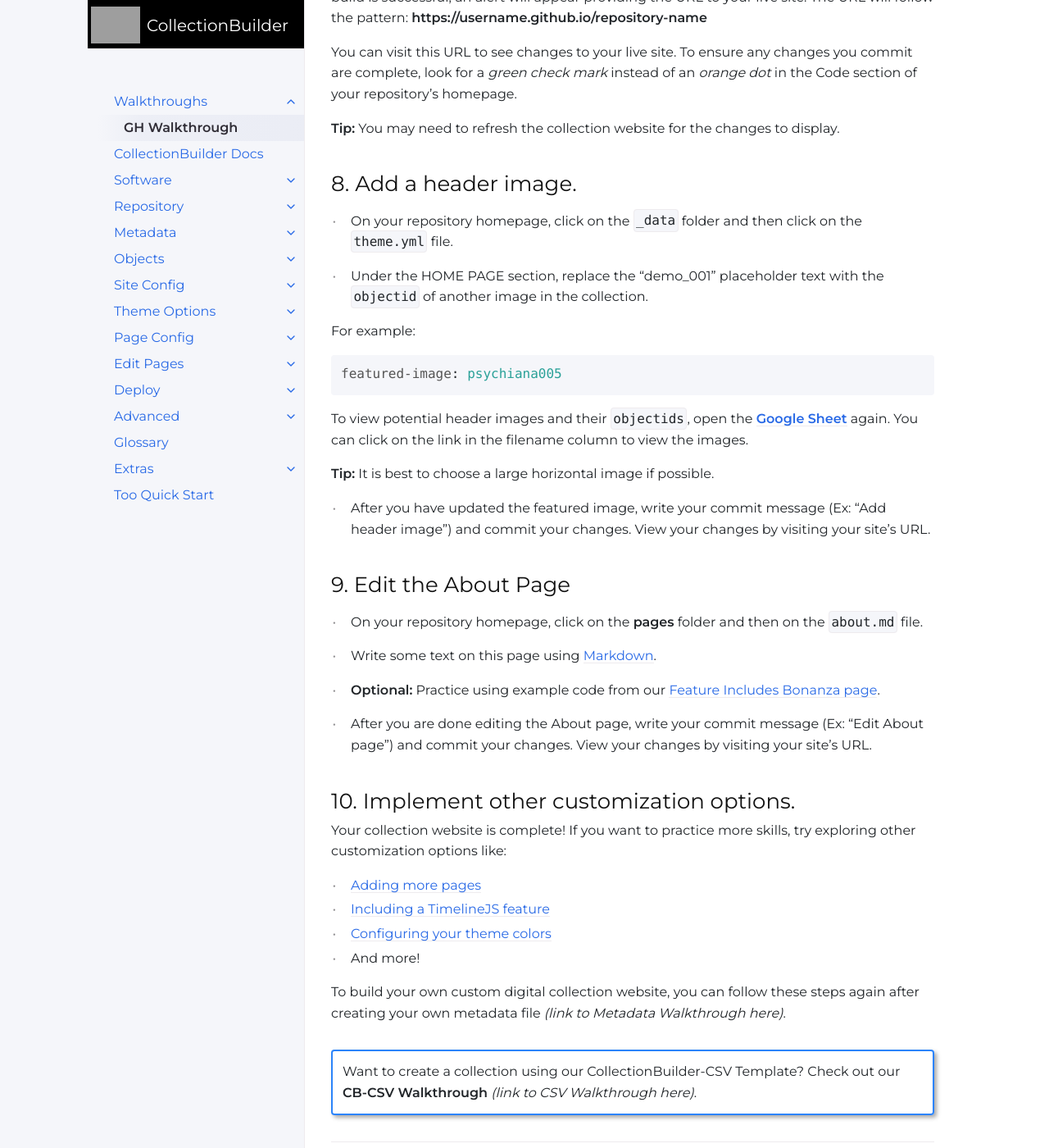
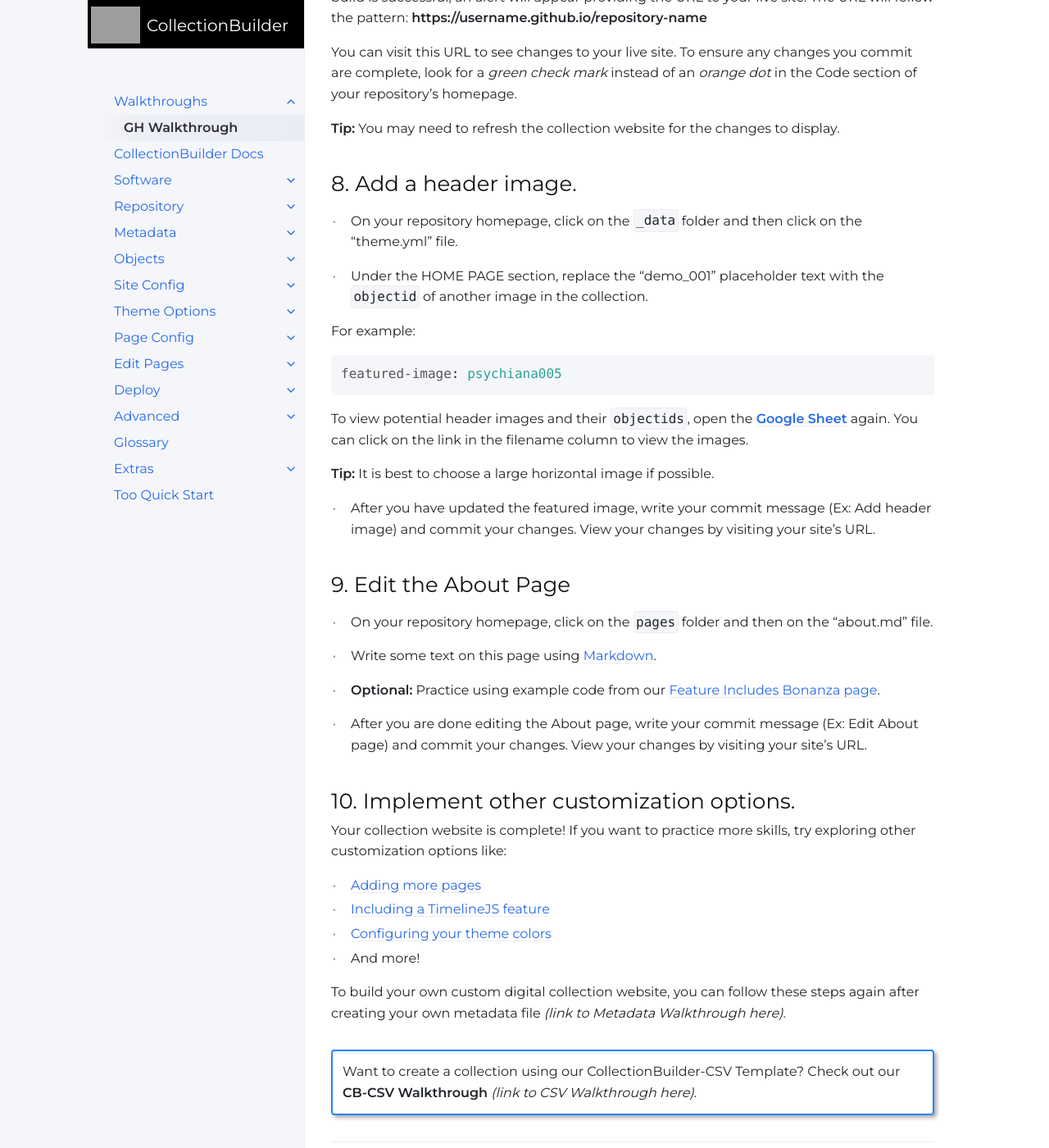
Before and after one commit to CollectionBuilder/cb-docs, a Jekyll site: the page built from docs/walkthroughs/gh-walkthrough.md, in a window 1280 px wide and 1400 px high, scrolled down 2514 px. Shown: the whole window at 82% size. Built offline with Jekyll 4.4.1, drawn with Linux system fonts in a browser that asks for light colours; comment, search, counter and statistics services are not loaded; some of the changed text lies outside the part shown.

````diff
--- a/docs/walkthroughs/gh-walkthrough.md
+++ b/docs/walkthroughs/gh-walkthrough.md
@@ -39,7 +39,7 @@ This walkthrough provides steps for creating an example digital collection using
 
 - Click **Choose your files**, navigate to the location of your metadata CSV (probably in your Downloads folder), and select the file.
 
-- Scroll down to the **Commit changes** box, write a short commit message describing what you did (Ex: "Add demo metadata”), and then click the green **Commit changes** button.
+- Scroll down to the **Commit changes** box, write a short commit message describing what you did (Ex: Add demo metadata), and then click the green **Commit changes** button.
 
 {:.alert .alert-blue}
 If you want to learn about creating, updating, and uploading your own metadata, visit our **Metadata Walkthrough** _(link to Metadata Walkthrough here)_.
@@ -50,15 +50,15 @@ If you want to learn about creating, updating, and uploading your own metadata,
 
 - On your repository homepage, click on the `objects` folder and upload the **demo-objects.zip** file to this folder.
 
-- Write your commit message (Ex: “Add collection objects”) and commit your changes.
+- Write your commit message (Ex: Add collection objects) and commit your changes.
 
 ## 6. Configure your site settings.
 
-- On your repository homepage, click on the `_config.yml` file.
+- On your repository homepage, click on the "_config.yml" file.
 
 - Click on the edit button (the pencil icon) to edit the file.
 
-- Under the **SITE SETTINGS** section, replace the “CollectionBuilder-GH” placeholder text with a title of your choice.
+- Under the **SITE SETTINGS** section, replace the "CollectionBuilder-GH" placeholder text with a title of your choice.
 
 For example:
 
@@ -66,9 +66,9 @@ For example:
 title: Psychiana Demo Collection
 ```
 
-- **Optional:** Write a new tagline, description, and author.
+- **Optional:** Write a new `tagline`, `description`, and `author`.
 
-- Under the **COLLECTION SETTINGS** section, replace the “demo-metadata” placeholder text with the filename of your uploaded metadata file **_without the CSV extension_**.
+- Under the **COLLECTION SETTINGS** section, replace the "demo-metadata" placeholder text with the filename of your uploaded metadata file **_without the CSV extension_**.
 
 For example:
 
@@ -76,7 +76,7 @@ For example:
 metadata: psychiana-demo
 ```
 
-- Write your commit message (Ex: “Update site settings”) and commit your changes.
+- Write your commit message (Ex: Update site settings) and commit your changes.
 
 ## 7. Generate your site.
 
@@ -94,7 +94,7 @@ You can visit this URL to see changes to your live site. To ensure any changes y
 
 ## 8. Add a header image.
 
-- On your repository homepage, click on the `_data` folder and then click on the `theme.yml` file.
+- On your repository homepage, click on the `_data` folder and then click on the "theme.yml" file.
 
 - Under the HOME PAGE section, replace the “demo_001” placeholder text with the `objectid` of another image in the collection.
 
@@ -108,17 +108,17 @@ To view potential header images and their `objectids`, open the [**Google Sheet*
 
 **Tip:** It is best to choose a large horizontal image if possible.
 
-- After you have updated the featured image, write your commit message (Ex: “Add header image”) and commit your changes. View your changes by visiting your site’s URL.
+- After you have updated the featured image, write your commit message (Ex: Add header image) and commit your changes. View your changes by visiting your site’s URL.
 
 ## 9. Edit the About Page
 
-- On your repository homepage, click on the **pages** folder and then on the `about.md` file.
+- On your repository homepage, click on the `pages` folder and then on the "about.md" file.
 
 - Write some text on this page using [Markdown](https://collectionbuilder.github.io/cb-docs/docs/glossary/#markdown).
 
 - **Optional:** Practice using example code from our [Feature Includes Bonanza page](https://collectionbuilder.github.io/collectionbuilder-gh/feature_options.html).
 
-- After you are done editing the About page, write your commit message (Ex: “Edit About page”) and commit your changes. View your changes by visiting your site’s URL.
+- After you are done editing the About page, write your commit message (Ex: Edit About page) and commit your changes. View your changes by visiting your site’s URL.
 
 ## 10. Implement other customization options.
 
````
